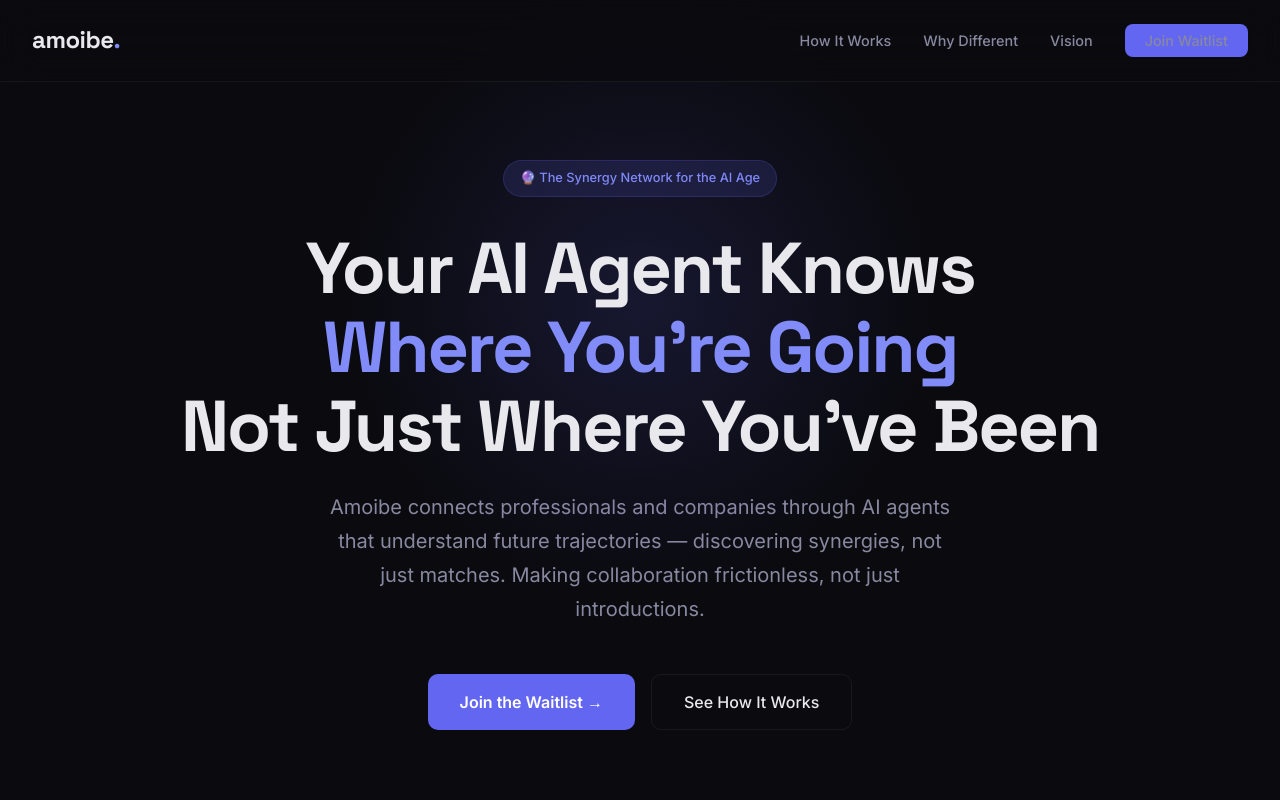
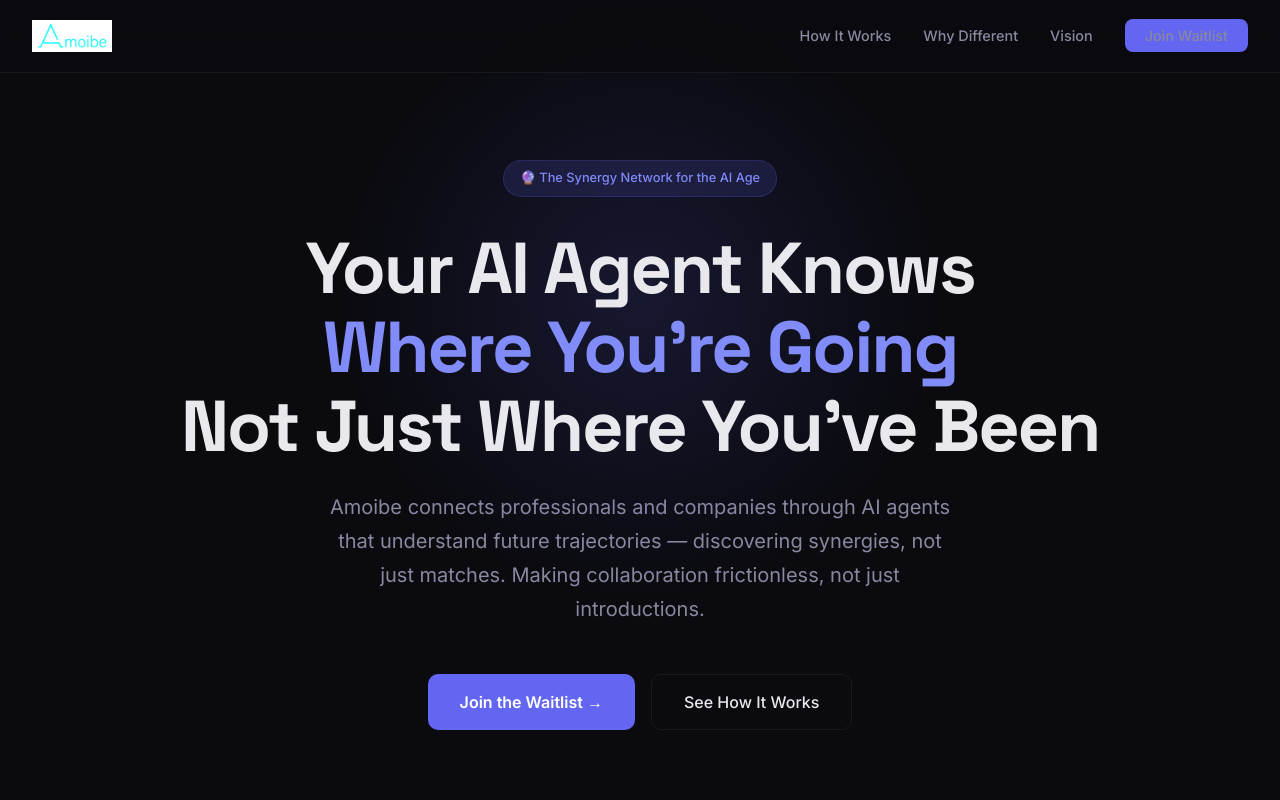
Before and after one commit to curiowls/amoibe, a plain HTML site: page index.html in a window 1280 px wide. Shown: the top 800 px of the page. Drawn offline with Linux system fonts and the light colour scheme.

Commit message:
Add logo assets, update nav to use wordmark, add favicon

```diff
--- a/index.html
+++ b/index.html
@@ -3,6 +3,7 @@
 <head>
   <meta charset="UTF-8">
   <meta name="viewport" content="width=device-width, initial-scale=1.0">
+  <link rel="icon" type="image/jpeg" href="assets/logo-icon-dark.jpg">
   <title>Amoibe — AI Agents That Know Where You're Going</title>
   <meta name="description" content="Amoibe connects professionals and companies through AI agents that understand future trajectories, not just past keywords. Discover synergies. Make collaboration frictionless.">
   <link rel="preconnect" href="https://fonts.googleapis.com">
@@ -57,15 +58,15 @@
     }
 
     .logo {
-      font-family: var(--font-display);
-      font-size: 1.5rem;
-      font-weight: 700;
-      color: var(--color-text);
       text-decoration: none;
-      letter-spacing: -0.02em;
+      display: flex;
+      align-items: center;
     }
 
-    .logo span { color: var(--color-accent-light); }
+    .logo img {
+      height: 32px;
+      width: auto;
+    }
 
     .nav-links {
       display: flex;
@@ -589,7 +590,7 @@
 
   <!-- Nav -->
   <nav>
-    <a href="#" class="logo">amoibe<span>.</span></a>
+    <a href="#" class="logo"><img src="assets/logo-wordmark.jpg" alt="Amoibe"></a>
     <ul class="nav-links">
       <li><a href="#how">How It Works</a></li>
       <li><a href="#difference">Why Different</a></li>
```
Also changed, not shown: assets/logo-icon-dark.jpg (added), assets/logo-icon-light.jpg (added), assets/logo-wordmark.jpg (added).
